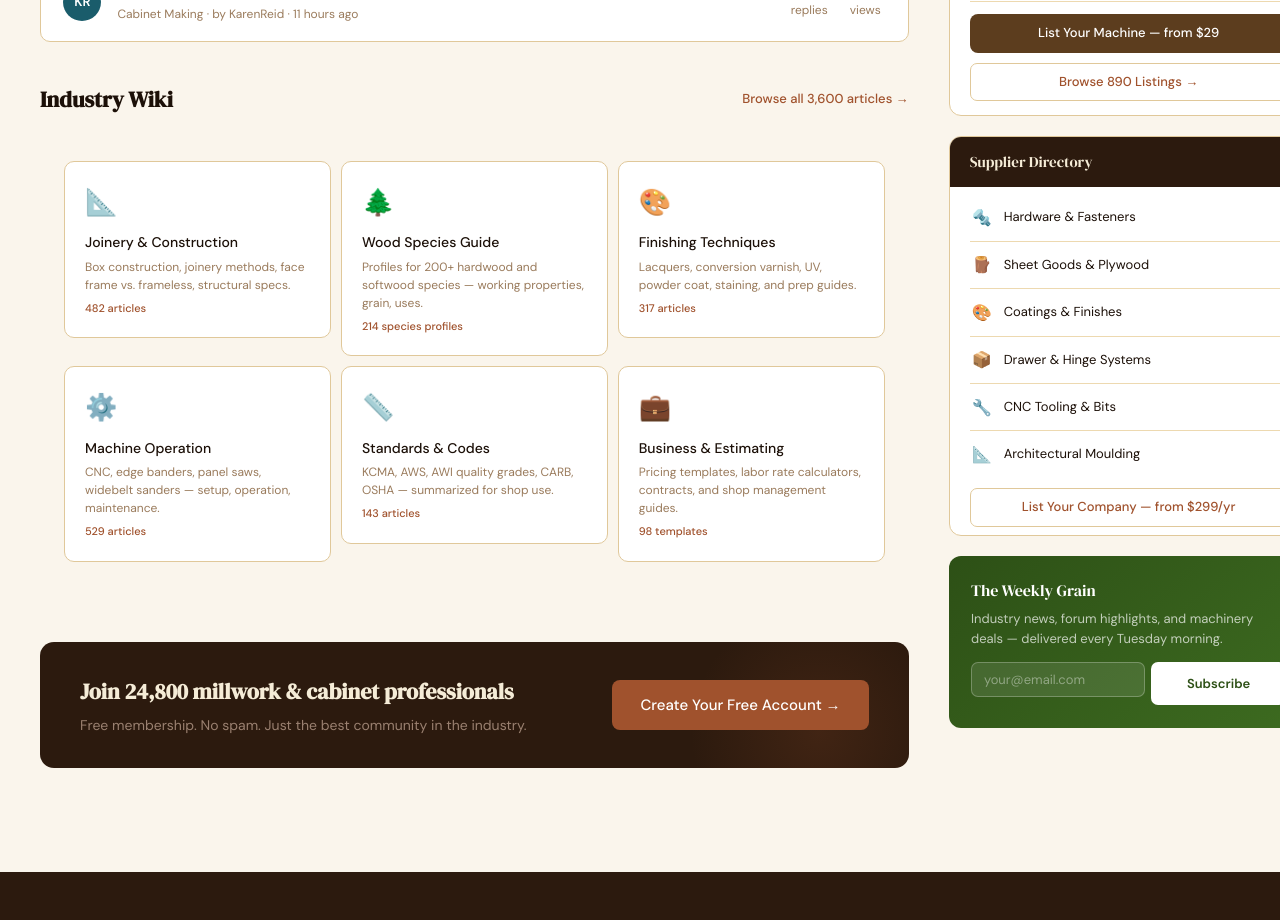
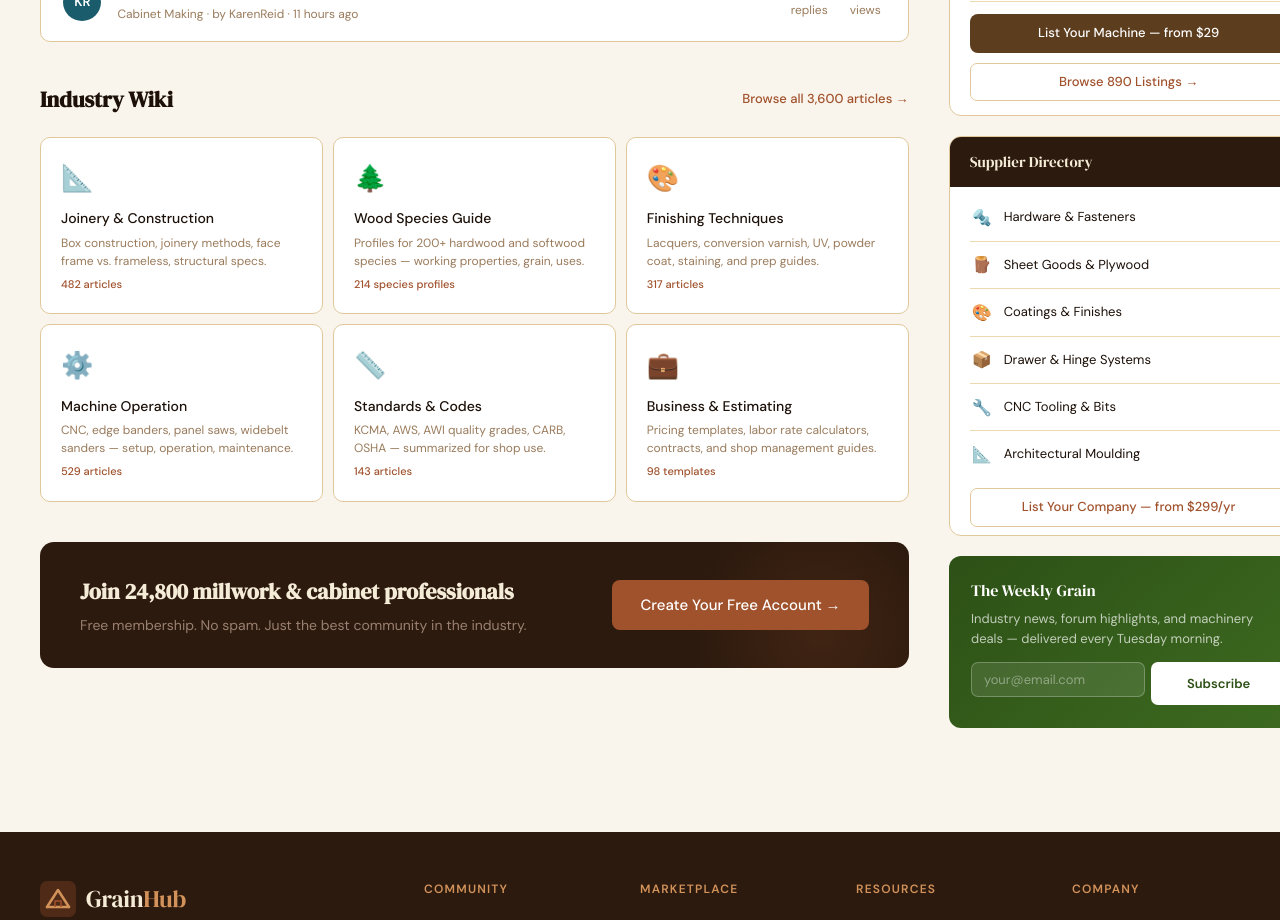
Before and after one commit to Konstarr/grainhub, a React (Vite) app: page / in a window 1280 px wide. Shown: the part 2020-2940 px from the top of the page. Built offline with nearby package versions, Linux system fonts and the light colour scheme; no server answers.

Commit message:
Wiki: rename Home's .wiki-grid to .home-wiki-grid to stop CSS collision

```diff
--- a/src/components/home/WikiSection.jsx
+++ b/src/components/home/WikiSection.jsx
@@ -6,7 +6,7 @@ export default function WikiSection() {
   return (
     <div className="wiki-section">
       <SectionHeader title="Industry Wiki" linkLabel="Browse all 3,600 articles →" linkTo="/wiki" />
-      <div className="wiki-grid">
+      <div className="home-wiki-grid">
         {WIKI_CATEGORIES.map((cat) => (
           <Link key={cat.title} to="/wiki/article" className="wiki-card">
             <div className="wiki-icon">{cat.icon}</div>
--- a/src/styles/global.css
+++ b/src/styles/global.css
@@ -558,7 +558,7 @@ nav.site-nav {
 /* ── WIKI SECTION ── */
 .wiki-section { margin-top: 2.5rem; }
 
-.wiki-grid {
+.home-wiki-grid {
   display: grid;
   grid-template-columns: repeat(3, 1fr);
   gap: 10px;
```
